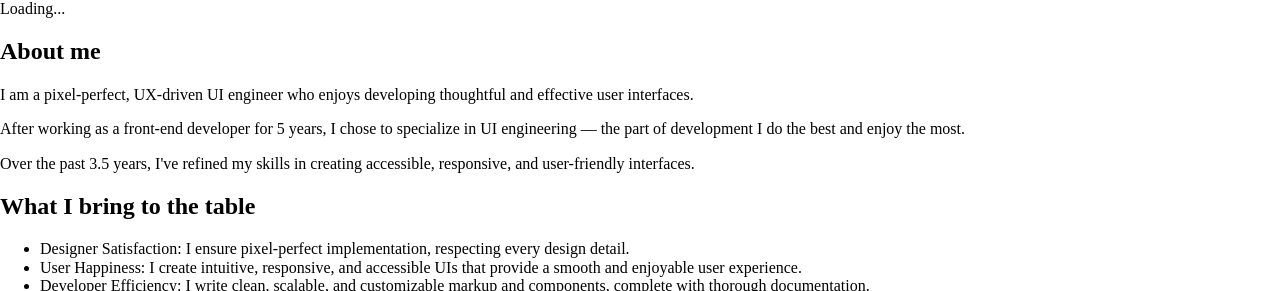
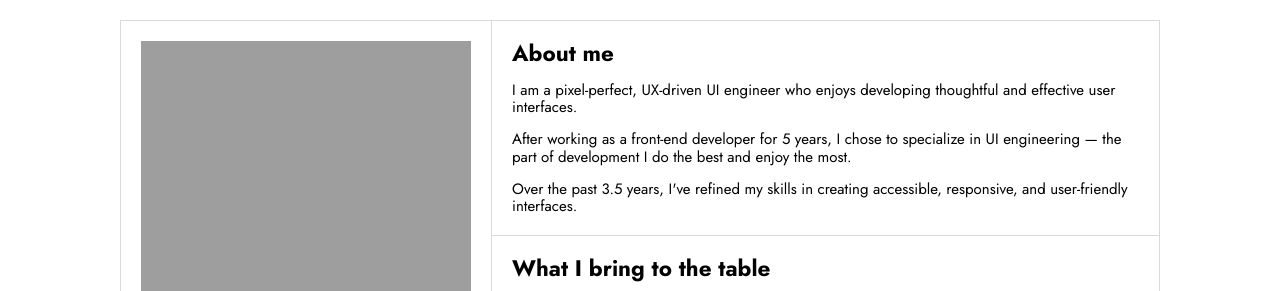
Before and after one commit to mysteryhistory/cv, a plain HTML site: page index.html in a window 1280 px wide. Shown: the top 291 px of the page. Drawn offline with nearby package versions, Linux system fonts and the light colour scheme; the site is published under a folder, as on GitHub Pages, so addresses that start at the root find nothing.

Commit message:
fix: fixed paths

```diff
--- a/index.html
+++ b/index.html
@@ -15,7 +15,7 @@
       rel="stylesheet"
       href="https://cdnjs.cloudflare.com/ajax/libs/normalize/8.0.1/normalize.min.css"
     />
-    <link rel="stylesheet" href="/css/index.css" />
+    <link rel="stylesheet" href="css/index.css" />
   </head>
   <body class="no-scroll">
     <div class="loader" id="loader">Loading...</div>
@@ -27,7 +27,7 @@
             class="avatar"
             role="img"
             aria-label="Viktoriia's black and white photo"
-            style="background-image: url('/img/avatar.jpg')"
+            style="background-image: url('img/avatar.jpg')"
           ></div>
         </section>
 
```
